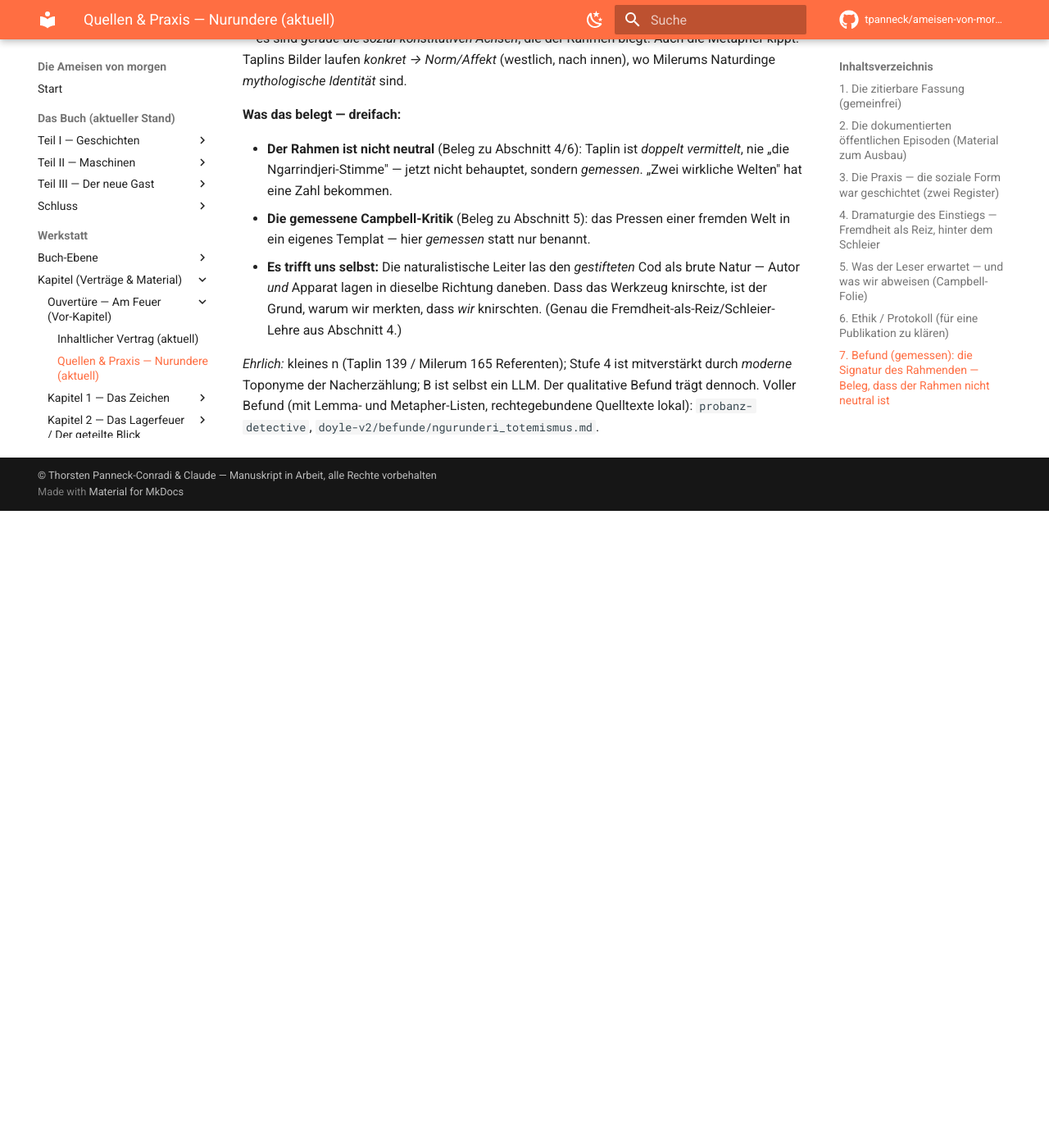
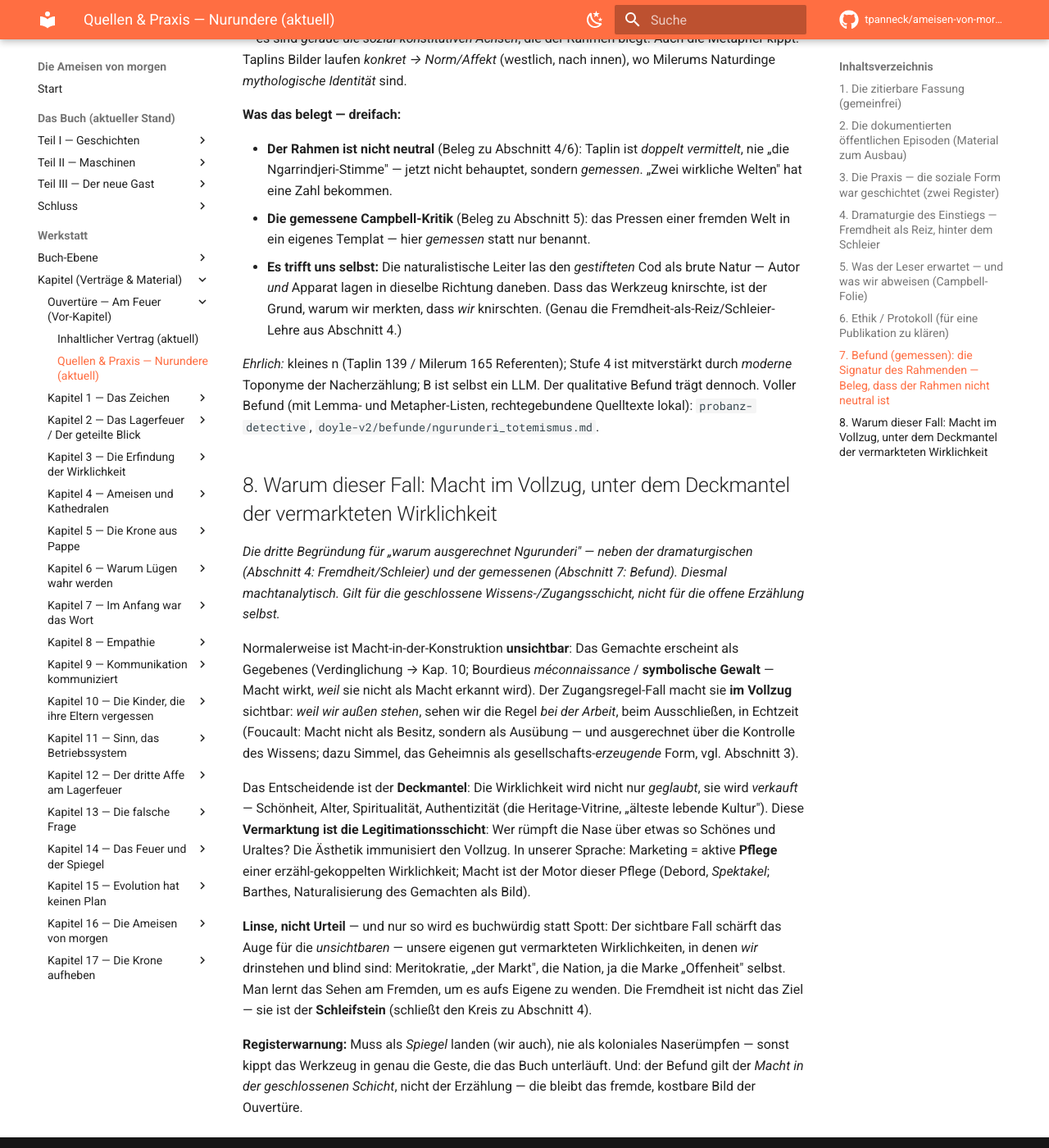
Before and after one commit to tpanneck/ameisen-von-morgen, an MkDocs documentation site: the page built from docs/kapitel/kap00-ouvertuere-quellen-praxis.md, in a window 1280 px wide and 1400 px high, scrolled down 4009 px. Shown: the whole window at 82% size. Built offline with MkDocs 1.6.1 and Material for MkDocs 9.7.7, drawn with Linux system fonts in a browser that asks for light colours; comment, search, counter and statistics services are not loaded; before the commit the page ends 4632 px from its top, so only the background shows below that.

Commit message:
Ouvertuere-Notiz: Abschnitt 8 — Macht im Vollzug, unter dem Deckmantel der vermarkteten Wirklichkeit
Dritte Begruendung fuer 'warum dieser Fall' (neben dramaturgisch + gemessen): machtanalytisch.
Reifikation/Bourdieu (symbolische Gewalt, mecconnaissance) + Foucault (Macht als Ausuebung ueber
Wissenskontrolle) + Simmel; 'gut vermarktet' = Legitimationsschicht (Debord/Barthes). Linse nicht
Urteil: Schleifstein fuers Sehen unserer eigenen vermarkteten Wirklichkeiten. Registerwarnung Spiegel.

Co-Authored-By: Claude Fable 5 <noreply@anthropic.com>

```diff
--- a/docs/kapitel/kap00-ouvertuere-quellen-praxis.md
+++ b/docs/kapitel/kap00-ouvertuere-quellen-praxis.md
@@ -157,3 +157,33 @@ sozial-konstitutiven Achsen*, die der Rahmen biegt. Auch die Metapher kippt: Tap
 Toponyme der Nacherzählung; B ist selbst ein LLM. Der qualitative Befund trägt dennoch. Voller
 Befund (mit Lemma- und Metapher-Listen, rechtegebundene Quelltexte lokal): `probanz-detective`,
 `doyle-v2/befunde/ngurunderi_totemismus.md`.
+
+## 8. Warum dieser Fall: Macht im Vollzug, unter dem Deckmantel der vermarkteten Wirklichkeit
+
+*Die dritte Begründung für „warum ausgerechnet Ngurunderi" — neben der dramaturgischen (Abschnitt 4:
+Fremdheit/Schleier) und der gemessenen (Abschnitt 7: Befund). Diesmal machtanalytisch. Gilt für die
+geschlossene Wissens-/Zugangsschicht, nicht für die offene Erzählung selbst.*
+
+Normalerweise ist Macht-in-der-Konstruktion **unsichtbar**: Das Gemachte erscheint als Gegebenes
+(Verdinglichung → Kap. 10; Bourdieus *méconnaissance* / **symbolische Gewalt** — Macht wirkt, *weil*
+sie nicht als Macht erkannt wird). Der Zugangsregel-Fall macht sie **im Vollzug** sichtbar: *weil wir
+außen stehen*, sehen wir die Regel *bei der Arbeit*, beim Ausschließen, in Echtzeit (Foucault: Macht
+nicht als Besitz, sondern als Ausübung — und ausgerechnet über die Kontrolle des Wissens; dazu Simmel,
+das Geheimnis als gesellschafts-*erzeugende* Form, vgl. Abschnitt 3).
+
+Das Entscheidende ist der **Deckmantel**: Die Wirklichkeit wird nicht nur *geglaubt*, sie wird
+*verkauft* — Schönheit, Alter, Spiritualität, Authentizität (die Heritage-Vitrine, „älteste lebende
+Kultur"). Diese **Vermarktung ist die Legitimationsschicht**: Wer rümpft die Nase über etwas so Schönes
+und Uraltes? Die Ästhetik immunisiert den Vollzug. In unserer Sprache: Marketing = aktive **Pflege**
+einer erzähl-gekoppelten Wirklichkeit; Macht ist der Motor dieser Pflege (Debord, *Spektakel*; Barthes,
+Naturalisierung des Gemachten als Bild).
+
+**Linse, nicht Urteil** — und nur so wird es buchwürdig statt Spott: Der sichtbare Fall schärft das
+Auge für die *unsichtbaren* — unsere eigenen gut vermarkteten Wirklichkeiten, in denen *wir* drinstehen
+und blind sind: Meritokratie, „der Markt", die Nation, ja die Marke „Offenheit" selbst. Man lernt das
+Sehen am Fremden, um es aufs Eigene zu wenden. Die Fremdheit ist nicht das Ziel — sie ist der
+**Schleifstein** (schließt den Kreis zu Abschnitt 4).
+
+**Registerwarnung:** Muss als *Spiegel* landen (wir auch), nie als koloniales Naserümpfen — sonst
+kippt das Werkzeug in genau die Geste, die das Buch unterläuft. Und: der Befund gilt der *Macht in der
+geschlossenen Schicht*, nicht der Erzählung — die bleibt das fremde, kostbare Bild der Ouvertüre.
```
